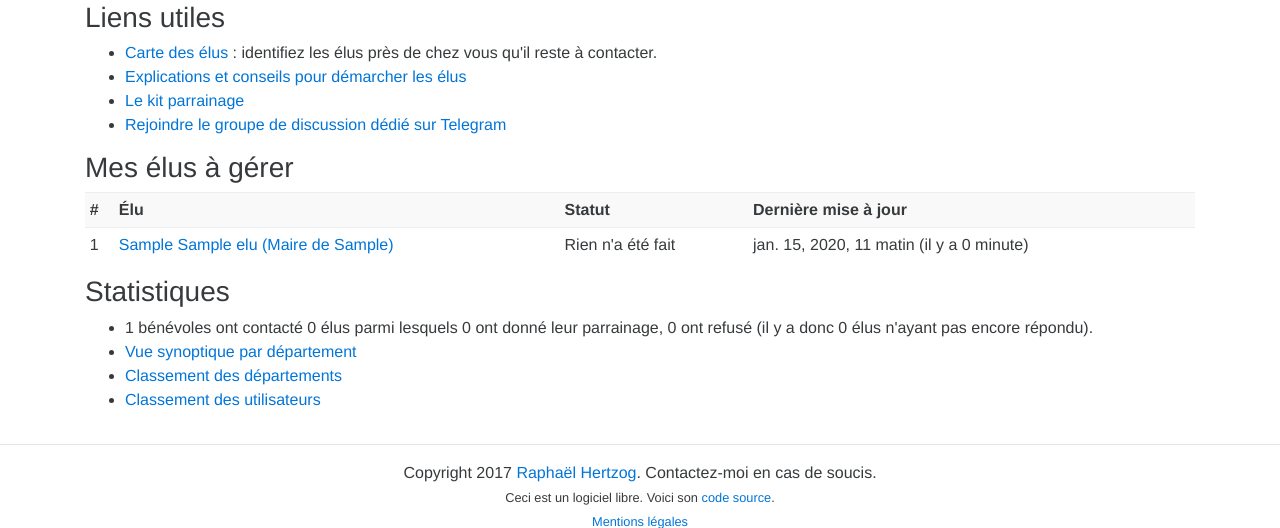
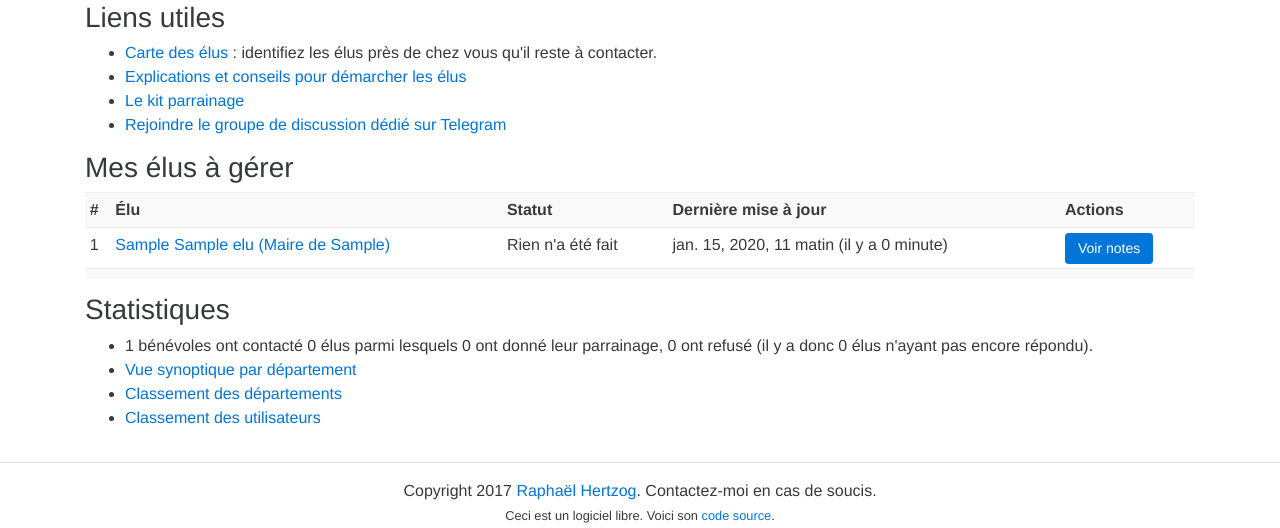
Before and after one commit to rhertzog/parrainage, a Django app: page / in a window 1280 px wide. Shown: the part 281-809 px from the top of the page. Run offline with Django 3.2, Linux system fonts and the light colour scheme; a user stored in the database is signed in; tables that the repository leaves empty hold one stand-in row (values such as "Sample post"); some libraries are stand-ins or nearby versions.

Commit message:
Add possibility to view notes on main page

```diff
--- a/parrainage/app/templates/home.html
+++ b/parrainage/app/templates/home.html
@@ -56,6 +56,7 @@
 	    <th>Élu</th>
 	    <th>Statut</th>
 	    <th>Dernière mise à jour</th>
+	    <th>Actions</th>
 	</tr>
 	{% for elu in my_elus %}
 	<tr>
@@ -63,6 +64,22 @@
 	    <td><a href="{{ elu.get_absolute_url }}">{{ elu }}</a></td>
 	    <td>{{ elu.get_status_display }}</td>
 	    <td>{{ elu.last_updated }} (il y a {{ elu.last_updated|timesince }})</td>
+	    <td><a class="btn btn-sm btn-primary" data-toggle="collapse"
+					   href="#notes-{{ elu.id }}">Voir
+					   notes</a></td>
+	</tr>
+	<tr>
+	    <td colspan="5">
+		<ul id="notes-{{ elu.id }}" class="collapse">
+		{% for note in elu.notes.all %}
+		    <li>
+		    Note du {{ note.timestamp }}
+		    par {% include 'userlink.html' with u=note.user %} :<br/>
+		    {{ note.note|linebreaksbr }}
+		    </li>
+		{% endfor %}
+		</ul>
+	    </td>
 	</tr>
 	{% endfor %}
     </table>
```
